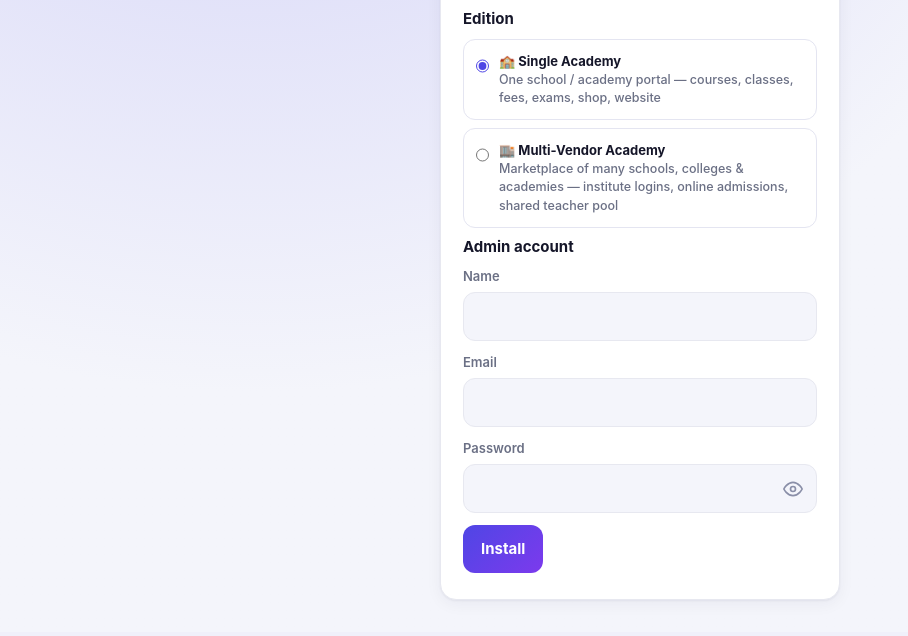
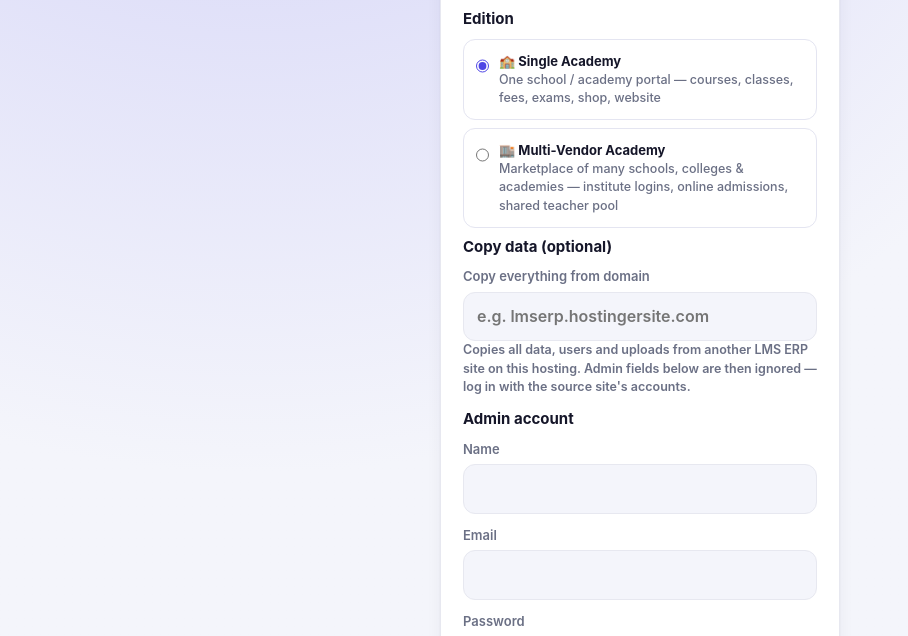
Before and after one commit to nomanakhter2020/lmserp, a PHP site: page /install.php in a window 1280 px wide. Shown: the part 542-1178 px from the top of the page, without its empty margins (0-908 px from the left). Before the commit the page ends 1143 px from the top, so only its background shows below. Run offline with PHP 8.4, Linux system fonts and the light colour scheme; some libraries are stand-ins or nearby versions.

Commit message:
Installer: optional 'copy data from domain' to clone another LMS ERP site's DB + uploads
Co-Authored-By: Claude Opus 5.5 <noreply@anthropic.com>
Claude-Session: https://claude.ai/code/session_01GdzH2LZtu1qY8fB3YeU6FB

```diff
--- a/install.php
+++ b/install.php
@@ -8,12 +8,38 @@ if ($_SERVER['REQUEST_METHOD'] === 'POST') {
     try {
         $c = ['db_host' => post('db_host', '127.0.0.1'), 'db_name' => post('db_name'), 'db_user' => post('db_user'), 'db_pass' => (string)($_POST['db_pass'] ?? '')];
         $pdo = new PDO("mysql:host={$c['db_host']};dbname={$c['db_name']};charset=utf8mb4", $c['db_user'], $c['db_pass'], [PDO::ATTR_ERRMODE => PDO::ERRMODE_EXCEPTION]);
+        $from = preg_replace('/[^a-z0-9.\-]/', '', strtolower(post('copy_from')));
+        if ($from !== '') {
+            // Clone data (all tables + uploads) from another LMS ERP site on this hosting account
+            $root = dirname(__DIR__, 2);
+            $sf = dirname($root) . "/$from/lmserp-config.php";
+            if (!is_file($sf) || realpath(dirname($sf)) === realpath($root)) throw new Exception('No LMS ERP install found for that domain.');
+            $src = require $sf;
+            $s = new PDO("mysql:host={$src['db_host']};dbname={$src['db_name']};charset=utf8mb4", $src['db_user'], $src['db_pass'], [PDO::ATTR_ERRMODE => PDO::ERRMODE_EXCEPTION]);
+            $pdo->exec('SET FOREIGN_KEY_CHECKS=0');
+            foreach ($pdo->query('SHOW TABLES')->fetchAll(PDO::FETCH_COLUMN) as $t) $pdo->exec("DROP TABLE `$t`");
+            foreach ($s->query('SHOW FULL TABLES WHERE Table_type="BASE TABLE"')->fetchAll(PDO::FETCH_NUM) as [$t]) {
+                $pdo->exec($s->query("SHOW CREATE TABLE `$t`")->fetch(PDO::FETCH_NUM)[1]);
+                $pdo->beginTransaction();
+                foreach ($s->query("SELECT * FROM `$t`", PDO::FETCH_ASSOC) as $r)
+                    $pdo->prepare("INSERT INTO `$t` (`" . implode('`,`', array_keys($r)) . '`) VALUES (' . rtrim(str_repeat('?,', count($r)), ',') . ')')->execute(array_values($r));
+                $pdo->commit();
+            }
+            $pdo->exec('SET FOREIGN_KEY_CHECKS=1');
+            $up = dirname($sf) . '/lmserp-uploads';
+            if (is_dir($up)) foreach (new RecursiveIteratorIterator(new RecursiveDirectoryIterator($up, FilesystemIterator::SKIP_DOTS), RecursiveIteratorIterator::SELF_FIRST) as $f) {
+                $q = UPLOAD_DIR . substr($f->getPathname(), strlen($up));
+                $f->isDir() ? (is_dir($q) || mkdir($q, 0750, true)) : (is_dir(dirname($q)) || mkdir(dirname($q), 0750, true)) && copy($f->getPathname(), $q);
+            }
+            if (post('institute') !== '') $pdo->prepare('REPLACE INTO settings(k,v) VALUES("institute",?)')->execute([post('institute')]);
+        } else {
         foreach (array_filter(array_map('trim', explode(';', file_get_contents(__DIR__ . '/inc/schema.sql')))) as $sql) $pdo->exec($sql);
         if (!filter_var(post('email'), FILTER_VALIDATE_EMAIL) || strlen((string)$_POST['password']) < 6) throw new Exception('Valid admin email and 6+ char password required.');
         $pdo->prepare('INSERT INTO users(name,email,password,role) VALUES(?,?,?,"admin")')->execute([post('name', 'Admin'), post('email'), password_hash($_POST['password'], PASSWORD_DEFAULT)]);
         $pdo->prepare('REPLACE INTO settings(k,v) VALUES("institute",?)')->execute([post('institute', 'My Institute')]);
         $pdo->prepare('REPLACE INTO settings(k,v) VALUES("mall_mode",?)')->execute([post('edition') === 'multi' ? '1' : '0']);
         foreach (['Programming', 'Design', 'Marketing', 'Languages'] as $cat) $pdo->prepare('INSERT INTO categories(name) VALUES(?)')->execute([$cat]);
+        }
         if (!file_put_contents(CONFIG_FILE, "<?php\nreturn " . var_export($c, true) . ";\n")) throw new Exception('Cannot write config file.');
         @chmod(CONFIG_FILE, 0600);
         redirect('./?p=login');
@@ -22,7 +48,7 @@ if ($_SERVER['REQUEST_METHOD'] === 'POST') {
 ?><!doctype html><html><head><meta charset="utf-8"><meta name="viewport" content="width=device-width,initial-scale=1"><title>Install LMS ERP</title><link rel="stylesheet" href="assets/style.css"></head>
 <body class="auth"><form method="post" class="card authcard">
 <h1>Install LMS ERP</h1><?php if ($err): ?><div class="alert err"><?= e($err) ?></div><?php endif ?>
-<label>Institute name<input name="institute" required></label>
+<label>Institute name<input name="institute"></label>
 <h3>Database</h3>
 <label>Host<input name="db_host" value="127.0.0.1"></label>
 <label>Name<input name="db_name" required></label>
@@ -31,8 +57,10 @@ if ($_SERVER['REQUEST_METHOD'] === 'POST') {
 <h3>Edition</h3>
 <label class="check" style="display:flex;gap:10px;align-items:flex-start;border:1px solid #e4e5f1;border-radius:12px;padding:12px;margin-bottom:8px"><input type="radio" name="edition" value="single" checked style="width:auto;margin-top:4px"><span><b>🏫 Single Academy</b><br><small>One school / academy portal — courses, classes, fees, exams, shop, website</small></span></label>
 <label class="check" style="display:flex;gap:10px;align-items:flex-start;border:1px solid #e4e5f1;border-radius:12px;padding:12px;margin-bottom:8px"><input type="radio" name="edition" value="multi" style="width:auto;margin-top:4px"><span><b>🏬 Multi-Vendor Academy</b><br><small>Marketplace of many schools, colleges &amp; academies — institute logins, online admissions, shared teacher pool</small></span></label>
+<h3>Copy data (optional)</h3>
+<label>Copy everything from domain<input name="copy_from" placeholder="e.g. lmserp.hostingersite.com"><small>Copies all data, users and uploads from another LMS ERP site on this hosting. Admin fields below are then ignored — log in with the source site's accounts.</small></label>
 <h3>Admin account</h3>
-<label>Name<input name="name" required></label>
-<label>Email<input name="email" type="email" required></label>
-<label>Password<input name="password" type="password" minlength="6" required></label>
+<label>Name<input name="name"></label>
+<label>Email<input name="email" type="email"></label>
+<label>Password<input name="password" type="password" minlength="6"></label>
 <button class="btn">Install</button></form><script src="assets/pw.js"></script></body></html>
```
